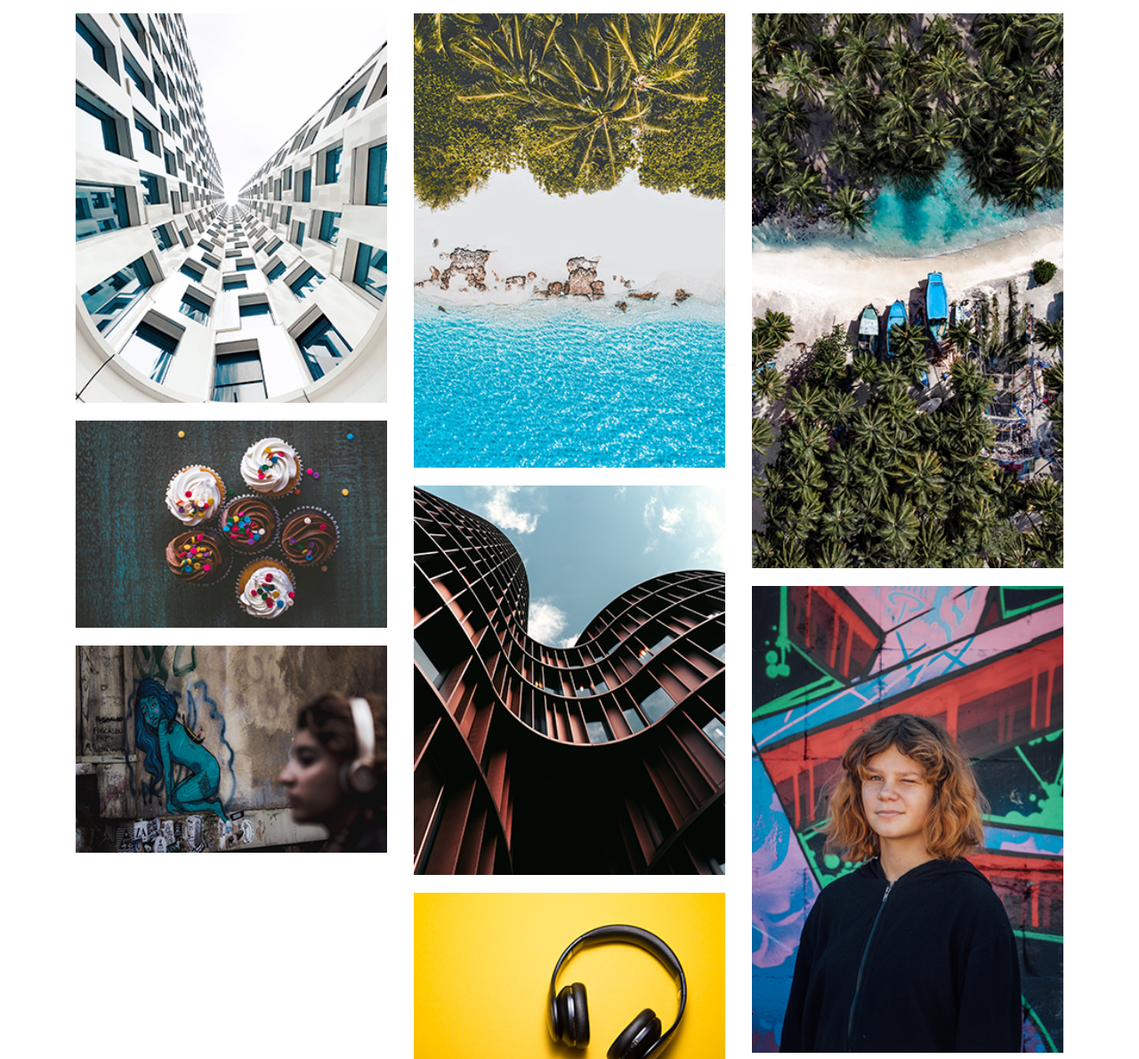
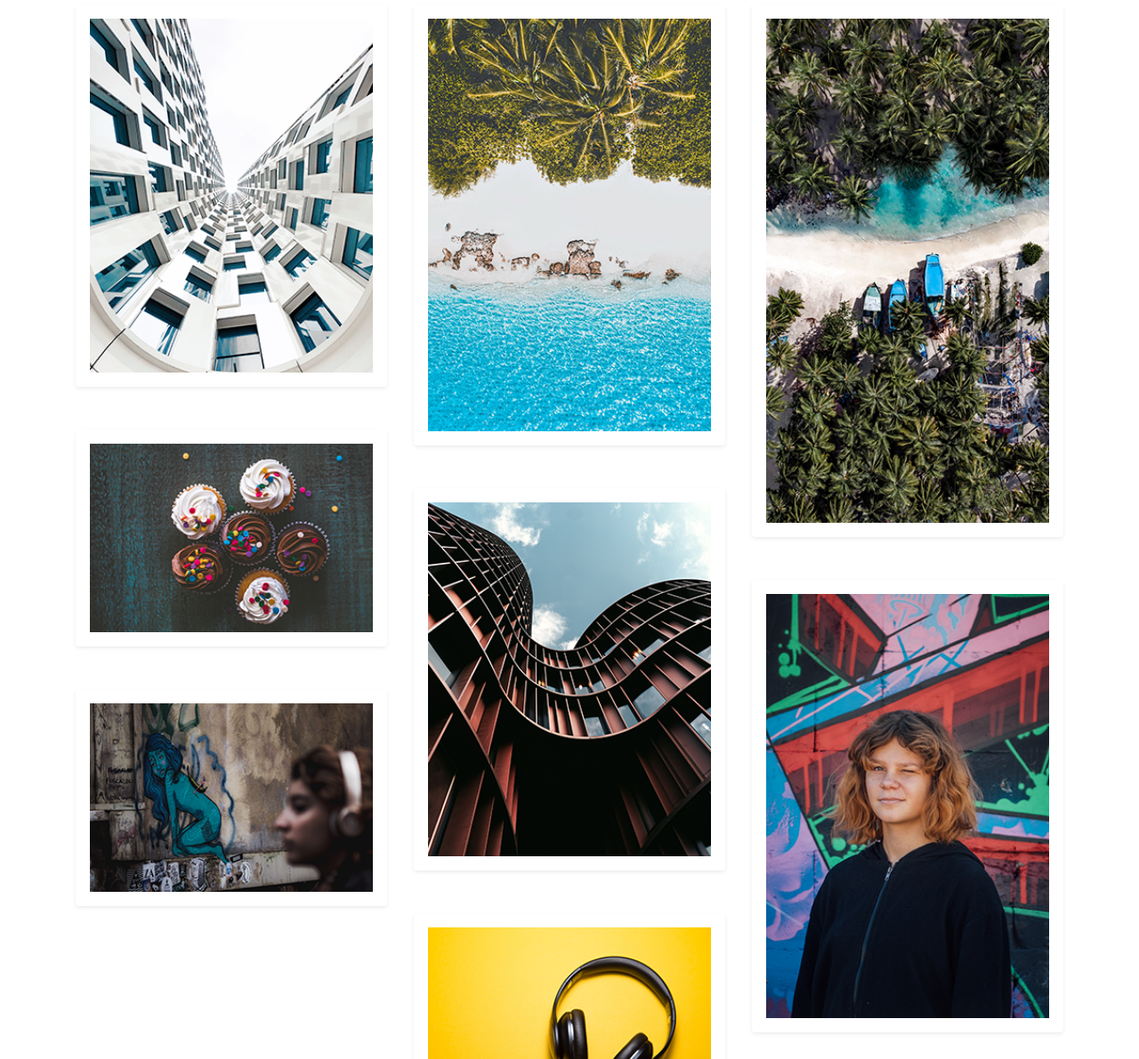
Before and after one commit to ruiz8098023/m2-hw2-ruiz-josselyn, a plain HTML site: page index.html in a window 1280 px wide. Shown: the part 71-1262 px from the top of the page at 89% size. Drawn offline with nearby package versions, Linux system fonts and the light colour scheme.

Commit message:
Added shadow box utilities to images

```diff
--- a/index.html
+++ b/index.html
@@ -27,21 +27,21 @@
     <div class="container">
         <div class="row">
           <div class="col-sm">
-            <img src="img/hw2-image1.png" alt="imageone" title="one"/>
-            <img src="img/hw2-image2.png" alt="imagetwo" title="two"/>
-            <img src="img/hw2-image3.png" alt="imagethree" title="three"/>
+            <img src="img/hw2-image1.png" alt="imageone" title="one" class="shadow-sm p-3 mb-5 bg-white rounded"/>
+            <img src="img/hw2-image2.png" alt="imagetwo" title="two" class="shadow-sm p-3 mb-5 bg-white rounded"/>
+            <img src="img/hw2-image3.png" alt="imagethree" title="three" class="shadow-sm p-3 mb-5 bg-white rounded"/>
           </div>
 
           <div class="col-sm">
-            <img src="img/hw2-image4.png" alt="imagefour" title="four"/>
-            <img src="img/hw2-image5.png" alt="imagefive" title="five"/>
-            <img src="img/hw2-image6.png" alt="imagesix" title="six"/>
+            <img src="img/hw2-image4.png" alt="imagefour" title="four" class="shadow-sm p-3 mb-5 bg-white rounded"/>
+            <img src="img/hw2-image5.png" alt="imagefive" title="five" class="shadow-sm p-3 mb-5 bg-white rounded"/>
+            <img src="img/hw2-image6.png" alt="imagesix" title="six" class="shadow-sm p-3 mb-5 bg-white rounded"/>
           </div>
 
           <div class="col-sm">
-            <img src="img/hw2-image7.png" alt="imageseven" title="seven"/>
-            <img src="img/hw2-image8.png" alt="imageeight" title="eight"/>
-            <img src="img/hw2-image9.png" alt="imagenine" title="nine"/>
+            <img src="img/hw2-image7.png" alt="imageseven" title="seven" class="shadow-sm p-3 mb-5 bg-white rounded"/>
+            <img src="img/hw2-image8.png" alt="imageeight" title="eight" class="shadow-sm p-3 mb-5 bg-white rounded"/>
+            <img src="img/hw2-image9.png" alt="imagenine" title="nine" class="shadow-sm p-3 mb-5 bg-white rounded"/>
           </div>
         </div>
     </div>
```
